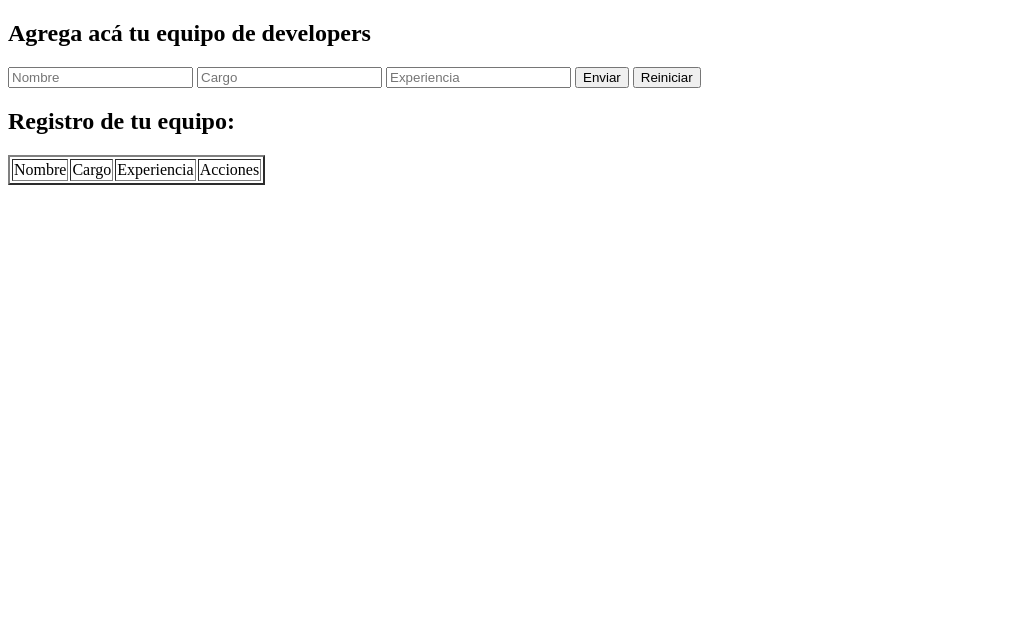
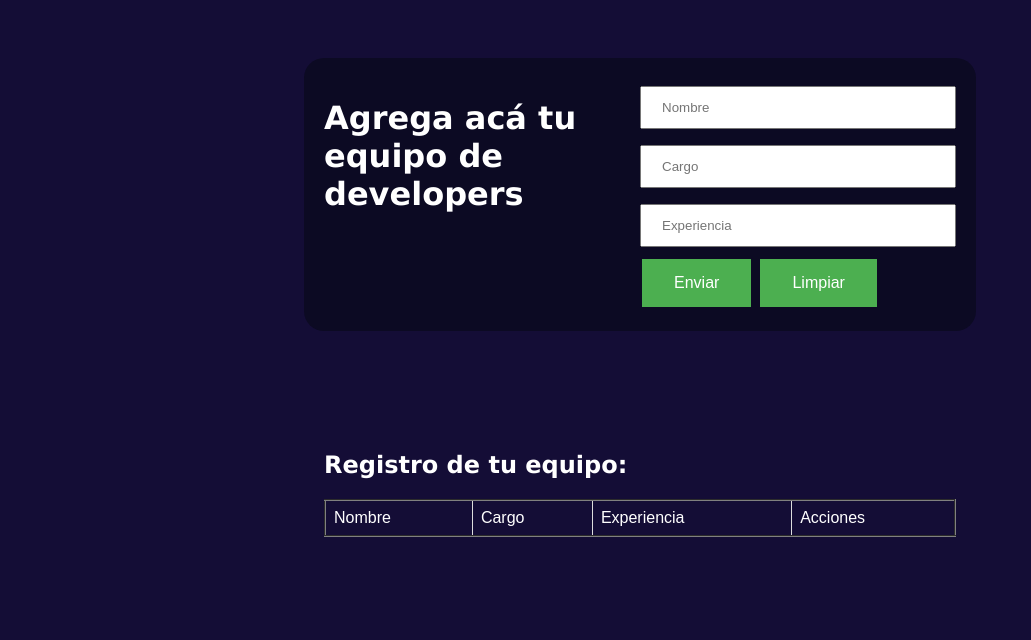
Before and after one commit to andress316/crud, a plain HTML site: page crud.html in a window 1280 px wide. Shown: the whole page, without its empty margins (0-1031 px from the left). Drawn offline with Linux system fonts and the light colour scheme.

Commit message:
se han agregado estilos

```diff
--- a/app.js
+++ b/app.js
@@ -61,8 +61,8 @@ function insertar(lecturaDeDatos) {
     col1.innerHTML = lecturaDeDatos[0];
     col2.innerHTML = lecturaDeDatos[1];
     col3.innerHTML = lecturaDeDatos[2];
-    col4.innerHTML = `<button onclick = edit(this)>Editar</button>
-                      <button onclick = eliminar(this)>Eliminar</button>`;
+    col4.innerHTML = `<button onclick = edit(this) class="button">Editar</button>
+                      <button onclick = eliminar(this) class="button">Eliminar</button>`;
 }
 
 
--- a/crud.html
+++ b/crud.html
@@ -9,20 +9,22 @@
 </head>
 <body>
 
-<div>
-    <h2>Agrega acá tu equipo de developers</h2>
-    <form id="form">
+<div class="contenedor2">
+
+<div class="grid">
+    <h1>Agrega acá tu equipo de developers</h1>
+    <form id="form" class="formulario">
         <input type="text" name="Nombre" id="nombre" placeholder="Nombre">
         <input type="text" name="Cargo" id="cargo" placeholder="Cargo">
         <input type="text" name="Experiencia" id="exp" placeholder="Experiencia">
-        <input type="button" name="btn" id="btn" value="Enviar" onclick="Submit()" >
-        <input type="reset" value="Reiniciar">
+        <input type="button" name="btn" id="btn" value="Enviar" onclick="Submit()" class="button">
+        <input type="reset" value="Limpiar" class="button">
 
     </form>
 </div>
 
 
-<div>
+<div class="tabla">
     <h2>Registro de tu equipo:</h2>
     <table border="2" id="registro">
         <tr>
@@ -33,7 +35,7 @@
         </tr>
     </table>
 </div>
-
+</div>
 
 
 
--- a/styles.css
+++ b/styles.css
@@ -0,0 +1,82 @@
+body{
+    background-color: #140d36;
+    font-family: 'Lucida Sans', 'Lucida Sans Regular', 'Lucida Grande', 'Lucida Sans Unicode', Geneva, Verdana, sans-serif;
+    padding-top: 50px;
+}
+h2{
+    color: white;
+    float: none;
+}
+h1{
+    color: white;
+    float: none;
+}
+.grid {
+    background-color: #0c0a23;
+    display: grid;
+    border-radius: 20px;
+    max-width: 800px;
+    padding: 20px;
+    grid-template-columns: 50% 50%;
+    margin: auto;
+    width: 50%;
+    padding: 20px;
+}
+
+input[type=text] {
+    width: 100%;
+    padding: 12px 20px;
+    margin: 8px 0;
+    box-sizing: border-box;
+  }
+
+  .button {
+    background-color: #4CAF50; /* Green */
+    border: none;
+    color: white;
+    padding: 15px 32px;
+    text-align: center;
+    text-decoration: none;
+    display: inline-block;
+    font-size: 16px;
+    margin: 4px 2px;
+    cursor: pointer;
+    -webkit-transition-duration: 0.4s; /* Safari */
+    transition-duration: 0.4s;
+  }
+
+.tabla{
+    color: white;
+    max-width: 1200px;
+    display: grid;
+    border-radius: 20px;
+    max-width: 800px;
+    padding: 20px;
+    margin: auto;
+    width: 50%;
+    padding: 100px;
+}
+
+
+  #registro {
+    font-family: Arial, Helvetica, sans-serif;
+    border-collapse: collapse;
+    width: 100%;
+  }
+
+  #registro td, #registro th {
+    border: 1px solid #ddd;
+    padding: 8px;
+  }
+
+
+  #registro tr:hover {background-color: #0c0a23; color: white;}
+
+  #registro th {
+    padding-top: 12px;
+    padding-bottom: 12px;
+    text-align: left;
+    background-color: #04AA6D;
+    color: #0c0a23;
+
+  }
```
